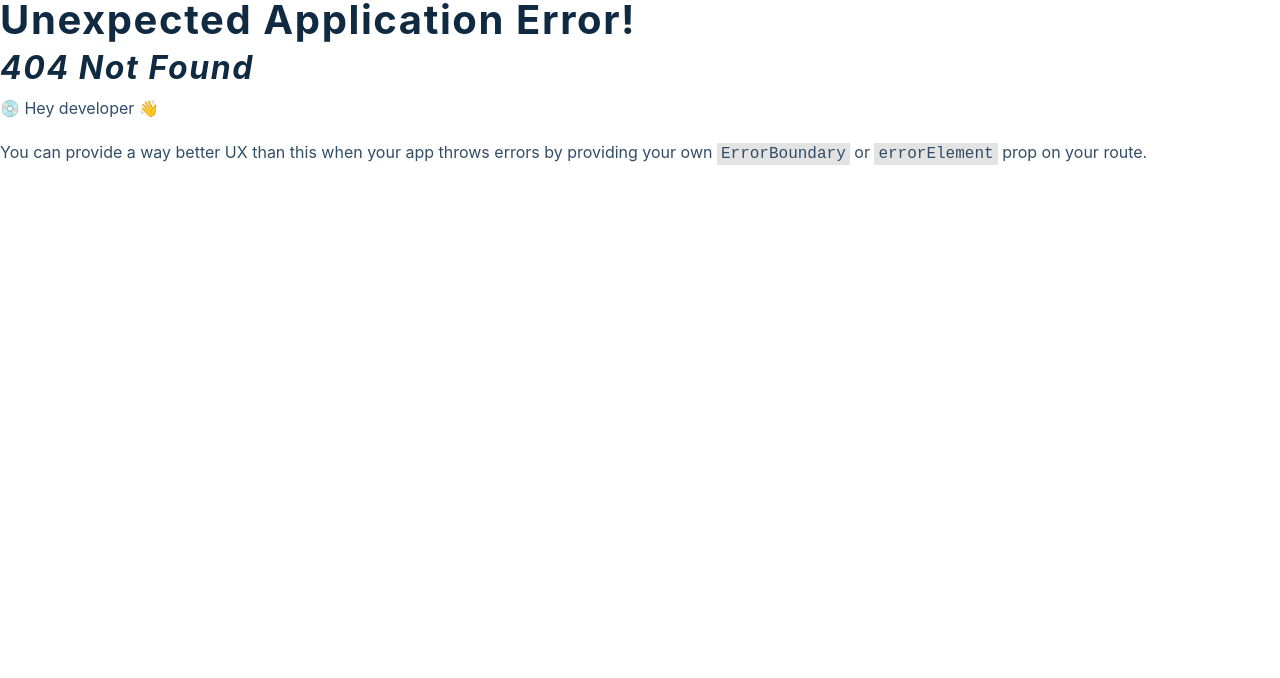
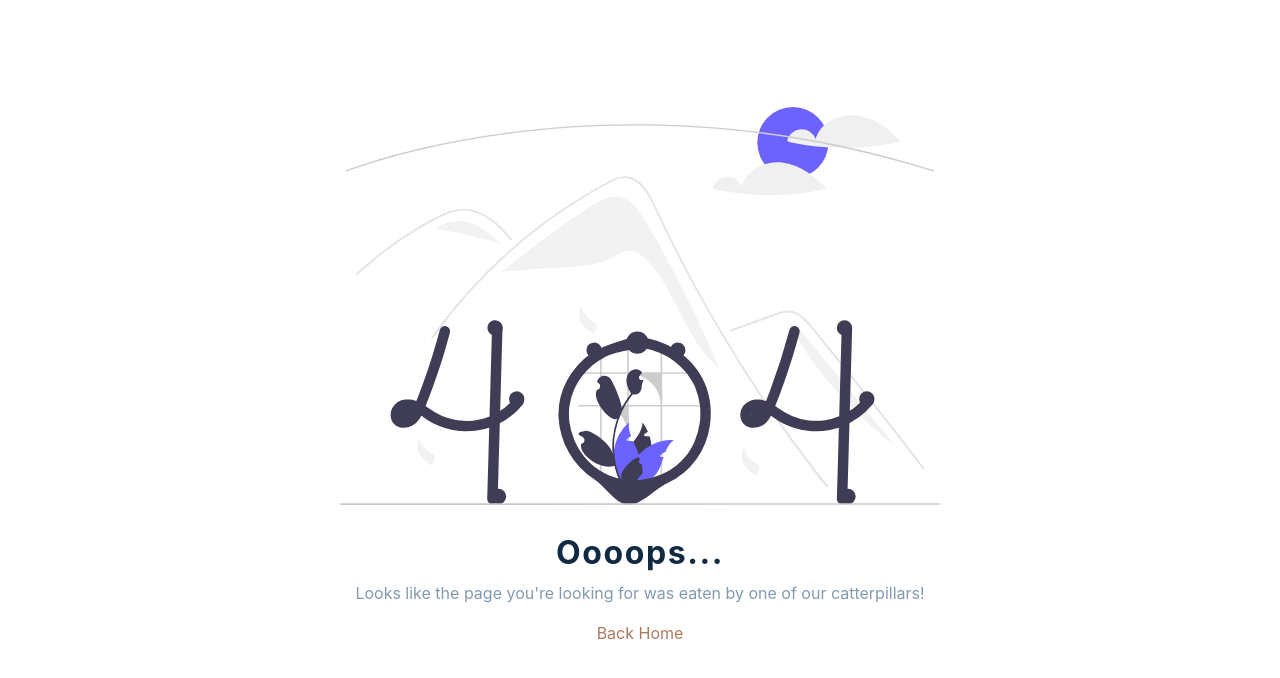
Before and after one commit to jaomateus/hortodosbarros, a React (Create React App) app: page /cart in a window 1280 px wide. Before the commit this address had no page. Shown: the top 678 px of the page. Built offline with nearby package versions, Linux system fonts and the light colour scheme.

Commit message:
finish error page

```diff
--- a/src/App.js
+++ b/src/App.js
@@ -18,6 +18,7 @@ const router = createBrowserRouter([
   {
     path: "/",
     element: <HomeLayout />,
+    errorElement: <Error />,
     children: [
       {
         index: true,
--- a/src/pages/Error.js
+++ b/src/pages/Error.js
@@ -1,11 +1,62 @@
 import React from "react";
+import { Link, useRouteError } from "react-router-dom";
+import { styled } from "styled-components";
+import img from "../assets/not_found.svg";
 
 const Error = () => {
+  const error = useRouteError();
+  console.log(error);
+
+  if (error.status === 404) {
+    return (
+      <Wrapper>
+        <div>
+          <img src={img} alt="not found" />
+          <h3>Oooops...</h3>
+          <p>
+            Looks like the page you're looking for was eaten by one of our
+            catterpillars!
+          </p>
+          <Link to="/">Back Home</Link>
+        </div>
+      </Wrapper>
+    );
+  }
+
   return (
-    <>
-      <h4>Error Page</h4>
-    </>
+    <Wrapper>
+      <div>
+        <h4>Oooooops... Something went wrong!</h4>
+      </div>
+    </Wrapper>
   );
 };
 
+const Wrapper = styled.div`
+  min-height: 100vh;
+  text-align: center;
+  display: flex;
+  align-items: center;
+  justify-content: center;
+  img {
+    max-width: 600px;
+    display: block;
+    margin-bottom: 2rem;
+    margin-top: -3rem;
+  }
+  h3 {
+    margin-bottom: 0%.5rem;
+  }
+  p {
+    line-height: 1.5rem;
+    margin-top: 0.5rem;
+    margin-bottom: 1rem;
+    color: var(--clr-grey-6);
+  }
+  a {
+    color: var(--clr-primary-5);
+    text-transform: capitalize;
+  }
+`;
+
 export default Error;
```
Also changed, not shown: src/assets/not_found.svg (added).
